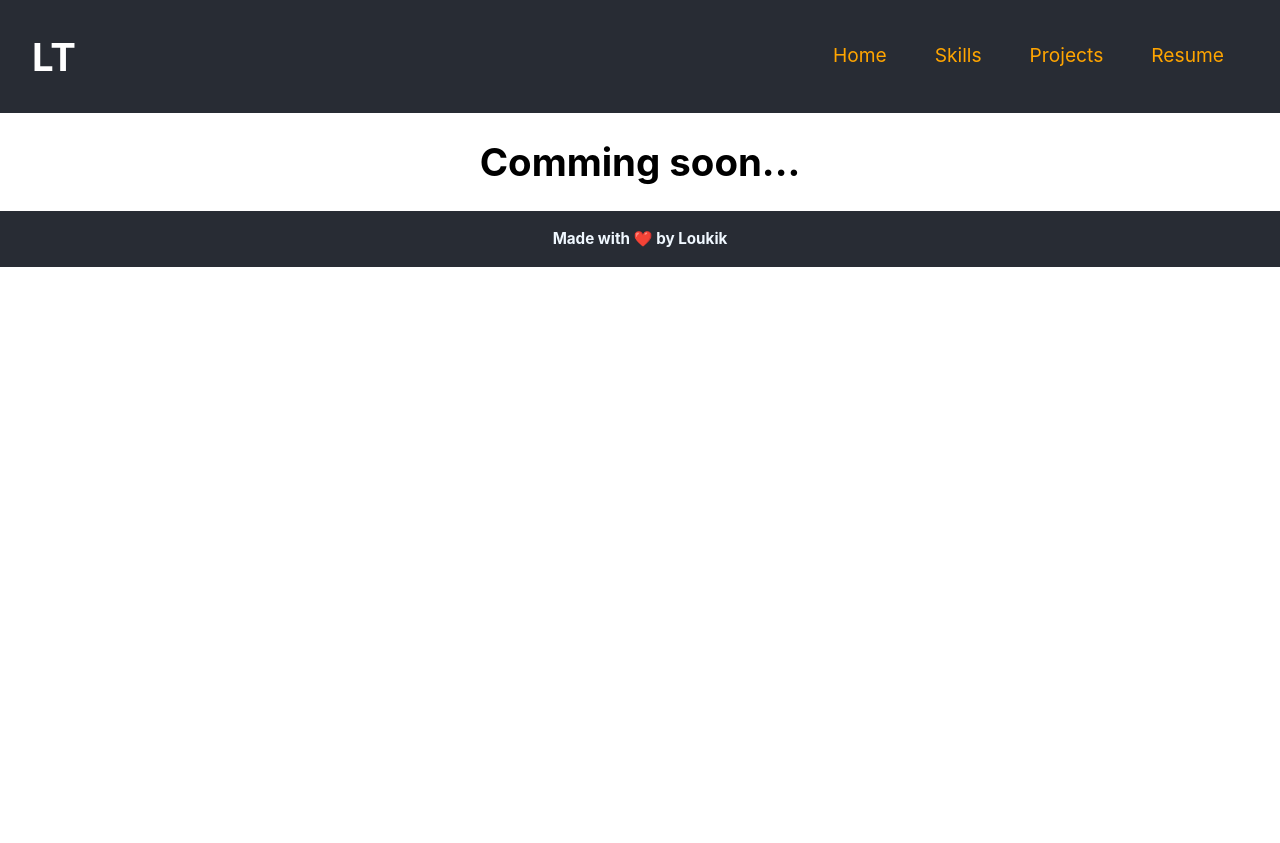
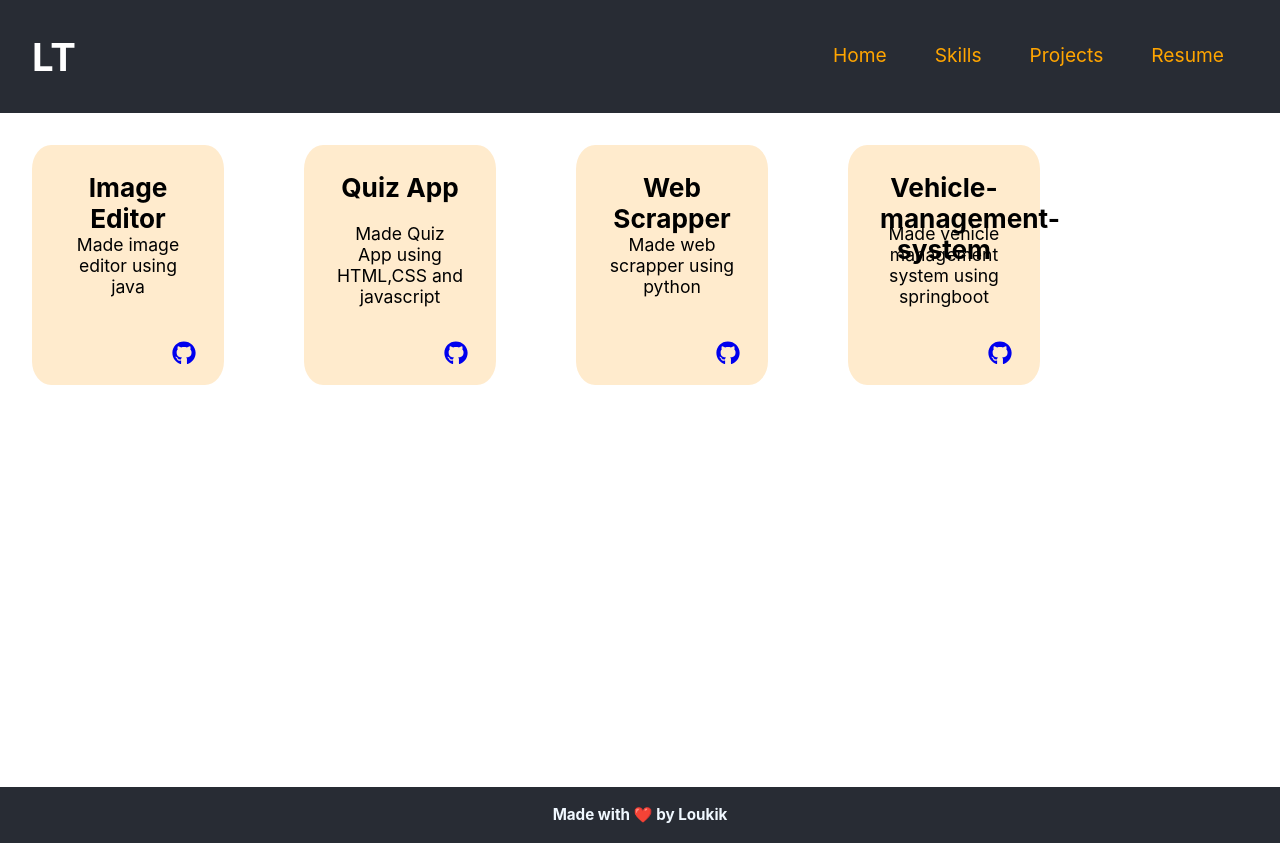
Before and after one commit to TheHero29/portfolio, a React (Create React App) app: page /projects in a window 1280 px wide. Before the commit the page ends 800 px from the top, so only its background shows below. Built offline with nearby package versions, Linux system fonts and the light colour scheme.

Commit message:
added project-cards

```diff
--- a/src/Components/NavBar/NavBar.js
+++ b/src/Components/NavBar/NavBar.js
@@ -9,7 +9,7 @@ function NavBar(){
             <li className='nav-item'><Link to="/projects">Projects</Link></li>
             <li className='nav-item'>
                 {/* <Link to="">My Resume</Link> */}
-                <a href="">Resume</a>
+                <a href="https://docs.google.com/document/d/1ZeV8FOD0aDxv5zwpD6mRVJerDtAQ2M0pZXe0KGQFK-w/edit?usp=sharing" target='_blank'>Resume</a>
             </li>
         </ul>
     </nav>
--- /dev/null
+++ b/src/Components/ProjectCard/ProjectCard.css
@@ -0,0 +1,29 @@
+.project-card{
+    display: flex;
+    flex-direction: column;
+    height: 30vh;
+    width: 10vw;
+    padding: 0rem 2rem;
+    margin: 2rem;
+    border-radius: 10%;
+    background-color: blanchedalmond;
+}
+.top{
+    font-size:1.4rem;
+    height: 5vh;
+}
+.mid{
+    height: 20vh;
+    display: flex;
+    align-items: center;
+    font-size: 1.1rem;
+}
+.bottom{
+    display: flex;
+    align-items: end;
+    justify-content: end;
+
+}
+.icon{
+    scale:1.5;
+}
--- /dev/null
+++ b/src/Components/ProjectCard/ProjectCard.js
@@ -0,0 +1,20 @@
+import {FaGithub} from 'react-icons/fa6';
+import './ProjectCard.css';
+function ProjectCard({heading,desc,src}){
+    return(
+        <div className="project-card">
+            <div className="top">
+            <h3>{heading}</h3>
+            </div>
+            <div className="mid">
+            <p>{desc}</p>
+            </div>
+            <div className="bottom">
+                <a href={src} target='_blank'>
+                    <FaGithub  className='icon'/>
+                </a>
+            </div>
+        </div>
+    );
+}
+export default ProjectCard;
--- a/src/Components/Projects/Projects.css
+++ b/src/Components/Projects/Projects.css
@@ -2,5 +2,20 @@ h1{
     text-align: center;
 }
 .main-container{
-    height: 80%;
+    height: 84.2vh;
 }
+.main-container {
+    display: grid;
+    grid-template-columns: repeat(1, 1fr);
+    grid-gap: 1rem;
+    }
+    @media (min-width: 768px) {
+    .main-container {
+    grid-template-columns: repeat(3, 1fr);
+    }
+    }
+    @media (min-width: 1200px) {
+    .main-container {
+    grid-template-columns: repeat(5, 1fr);
+    }
+    }
--- a/src/Components/Projects/Projects.js
+++ b/src/Components/Projects/Projects.js
@@ -1,12 +1,16 @@
 import Footer from '../Footer/Footer';
 import Header from '../Header/Header';
 import './Projects.css'
+import ProjectCard from '../ProjectCard/ProjectCard';
 function Projects(){
     return (
         <div className='projects'>
             <Header />
             <div className='main-container'>
-            <h1>Comming soon...</h1>
+                <ProjectCard heading={"Image Editor"} desc={"Made image editor using java"} src={"https://www.google.com"}/>
+                <ProjectCard heading={"Quiz App"} desc={"Made Quiz App using HTML,CSS and javascript"} src={"https://www.google.com"}/>
+                <ProjectCard heading={"Web Scrapper"} desc={"Made web scrapper using python"} src={"https://www.google.com"}/>
+                <ProjectCard heading={"Vehicle-management-system"} desc={"Made vehicle management system using springboot"} src={"https://www.google.com"}/>
             </div>
             <Footer />
         </div>
--- a/src/Components/Skills/Skills.css
+++ b/src/Components/Skills/Skills.css
@@ -1,3 +1,6 @@
 body{
     text-align: center;
 }
+.skills-main-container{
+    height: 82vh;
+}
--- a/src/Components/Skills/Skills.js
+++ b/src/Components/Skills/Skills.js
@@ -7,7 +7,9 @@ function Skills(){
     return (
         <div>
             <Header />
+            <div className="skills-main-container">
             <h1>Comming soon...</h1>
+            </div>
             <Footer />
         </div>
     );
```
